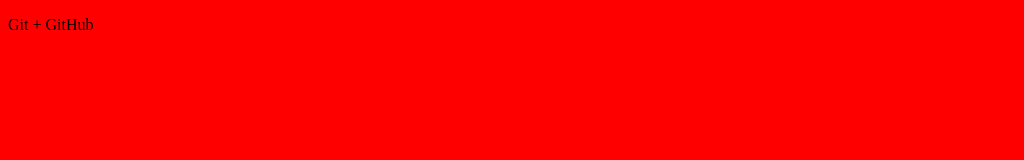
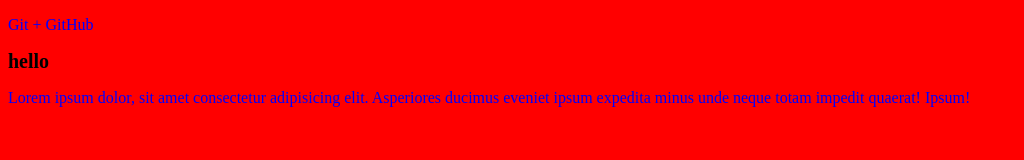
Before and after one commit to rina-crab/gittest, a plain HTML site: page index.html in a window 1280 px wide. Shown: the whole page, without its empty margins (0-1024 px from the left). Drawn offline with Linux system fonts and the light colour scheme.

Commit message:
первые изменения

```diff
--- a/css/main.css
+++ b/css/main.css
@@ -1,3 +1,9 @@
 body {
     background-color: red;
 }
+p {
+    color: blue;
+}
+h1 {
+    font-size: 20px;
+}
--- a/index.html
+++ b/index.html
@@ -8,5 +8,7 @@
 </head>
 <body>
     <p>Git + GitHub</p>
+    <h1>hello</h1>
+    <p>Lorem ipsum dolor, sit amet consectetur adipisicing elit. Asperiores ducimus eveniet ipsum expedita minus unde neque totam impedit quaerat! Ipsum!</p>
 </body>
 </html>
```
